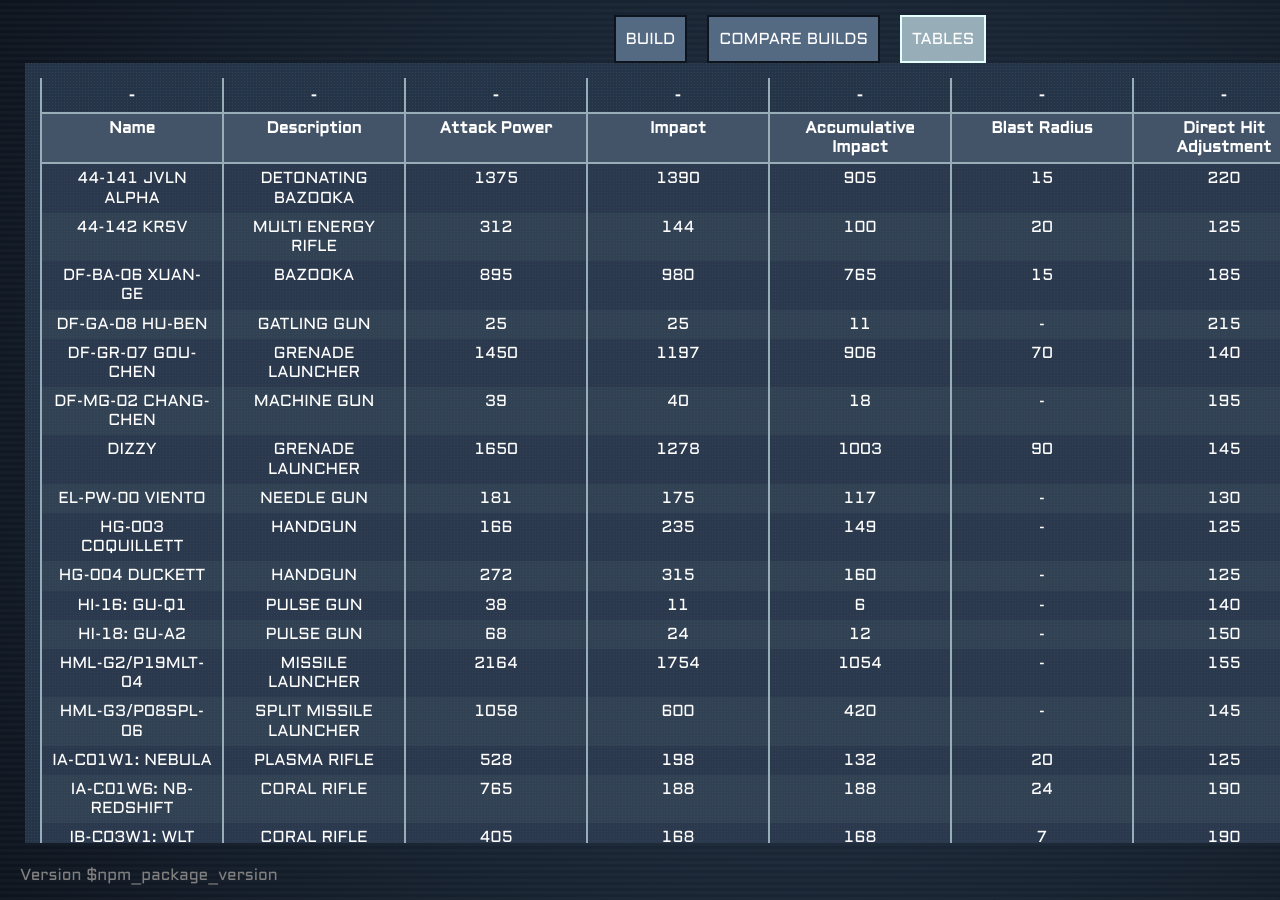
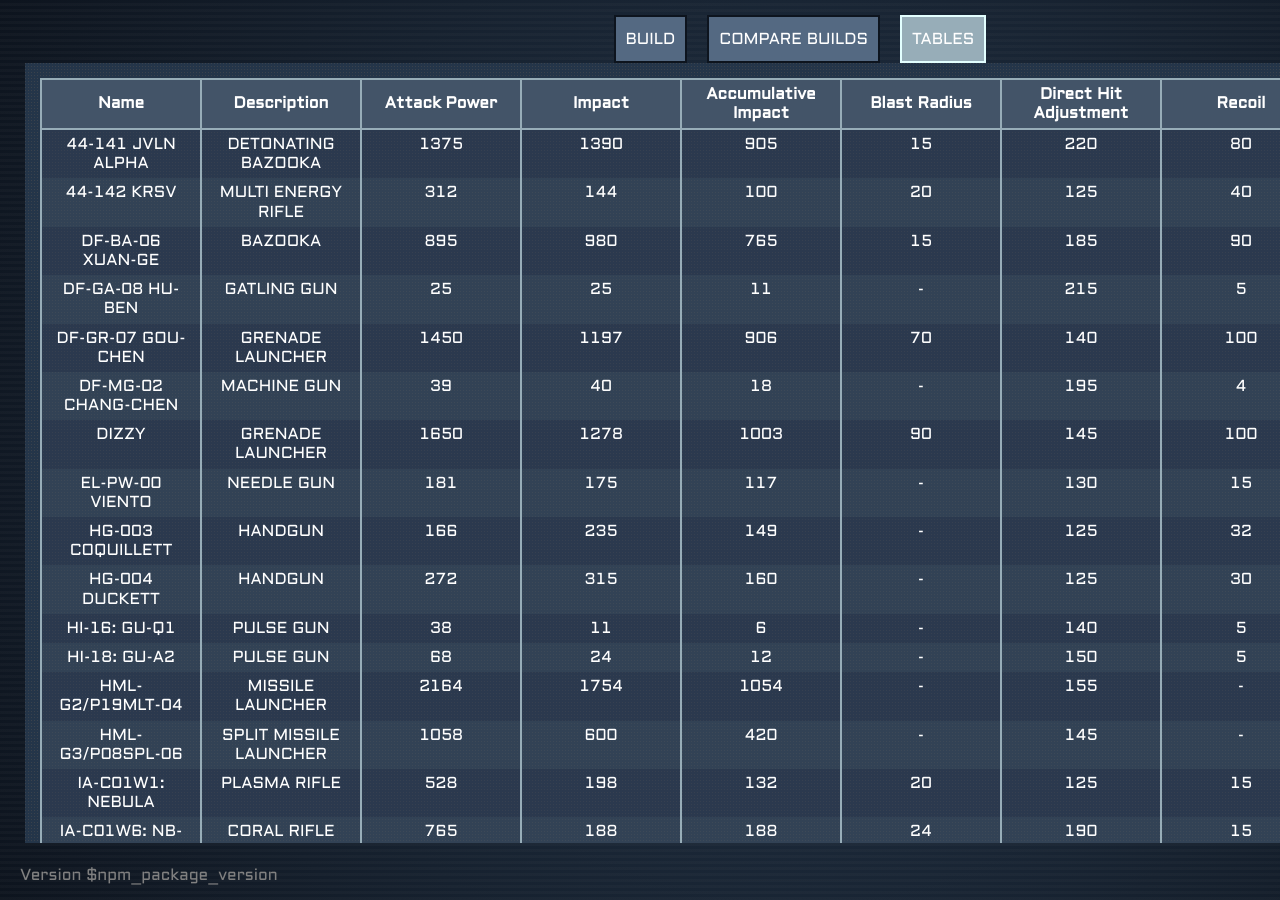
Before and after one commit to matteosal/ac6-advanced-garage, a React (Create React App) app: page / in a window 1280 px wide. Both pictures are taken after a click on the button "TABLES". Shown: the top 900 px of the page. Built offline with nearby package versions, Linux system fonts and the light colour scheme.

Commit message:
Improved visual feedback

```diff
--- a/src/Components/TablesComponent.jsx
+++ b/src/Components/TablesComponent.jsx
@@ -2,18 +2,54 @@ import {useState, useReducer, useContext, useRef} from 'react';
 
 import * as glob from '../Misc/Globals.js';
 
-const cellStyle = {
+function getCellStyle(thick) {
+	const w = thick ? '5px' : '2px';
+	return(
+		{
 			width: '160px',
 			padding: '5px 10px 5px 10px',
-	borderLeft: '2px solid ' + glob.paletteColor(5),
-	borderRight: '2px solid ' + glob.paletteColor(5),
+			boxSizing: 'border-box',
+			borderLeftWidth: w, borderRightWidth: w,
+			borderLeftStyle: 'solid', borderRightStyle: 'solid',
+			borderLeftColor: glob.paletteColor(5), borderRightColor: glob.paletteColor(5),
 			textAlign: 'center'
-};
+		}
+	)
+}
 
-const DraggableHeader = ({name, pos, changeOrdering, isHovered, dragHandler}) => {
+const longDashCharacter = '\u2012';
+const doubleArrowRight = '\u00bb';
+const doubleArrowLeft = '\u00ab';
+
+function toCellDisplay(val) {
+	if(val === undefined)
+		return longDashCharacter;
+	else if (typeof val === 'string')
+		return val.toUpperCase();
+	else
+		return val
+}
+
+function getShiftSymbolsVisibility(shiftInfo, pos) {
+	if(!shiftInfo.range)
+		return ['hidden', 'hidden'];
+	else if(pos >= shiftInfo.range[0] && pos <= shiftInfo.range[1])
+		return shiftInfo.posDirection ? ['visible', 'hidden'] : ['hidden', 'visible']
+	else
+		return ['hidden', 'hidden'];
+}
+
+const DraggableHeader = ({name, pos, previewShiftInfo, changeOrdering, dragHandler}) => {
+
+	const [isBeingDragged, setIsBeingDragged] = useState(false);
 
 	const handleDragStart = (event) => {
 		event.dataTransfer.setData(JSON.stringify(pos), pos);
+		setIsBeingDragged(true);
+	};
+
+	const handleDragEnd = (event) => {
+		setIsBeingDragged(false);
 	};
 
 	const handleDragEnter = (event) =>  {
@@ -45,51 +81,68 @@ const DraggableHeader = ({name, pos, changeOrdering, isHovered, dragHandler}) =>
 		}
 	};
 
-	const background = isHovered ? glob.paletteColor(5) : glob.paletteColor(4);
+	const [leftVisible, rightVisible] = getShiftSymbolsVisibility(previewShiftInfo, pos);
+
+	let rangeEndpoint = null;
+	if(previewShiftInfo.range) {
+		rangeEndpoint = previewShiftInfo.posDirection ? previewShiftInfo.range[1] :
+			previewShiftInfo.range[0]
+	}
+
+	const cellBaseStyle = getCellStyle(pos === rangeEndpoint);
+	const color = getHeaderColor(previewShiftInfo.range, rangeEndpoint, pos);
 
 	return (
 		<th
 			style={
 				{
-					...cellStyle,
-					backgroundColor: background,
-					cursor: 'move',
-					border: '2px solid ' + glob.paletteColor(5)
+					...cellBaseStyle,
+					backgroundColor: color,
+					height: '50px',
+					padding: '0px',
+					borderBottom: '2px solid ' + glob.paletteColor(5),
+					opacity: isBeingDragged ? 0.5 : 1
 				}
 			}
+		>
+			<div style=
+				{{display: 'flex', justifyContent: 'center', alignItems: 'center',
+					height: '100%'}}
+			>
+				<div
+					style={{height: '100%', width: '10%', visibility: leftVisible, display: 'flex', alignItems:'center', justifyContent: 'center', cursor: 'default'}}
+				>
+					{doubleArrowLeft}
+				</div>
+				<div
+					style={{height: '100%', width: '80%', display: 'flex', alignItems:'center', justifyContent: 'center', cursor: 'grab'}}
 					draggable
 					onDragStart={handleDragStart}
-			onDragEnd={() => {}}
+					onDragEnd={handleDragEnd}
 					onDragEnter={handleDragEnter}
 					onDragLeave={handleDragLeave}
 					onDragOver={event => event.preventDefault()}
 					onDrop={handleDrop}
 				>
 					{glob.toDisplayString(name)}
+				</div>
+				<div
+					style={{height: '100%', width: '10%', visibility: rightVisible, display: 'flex', alignItems:'center', justifyContent: 'center', cursor: 'default'}}
+				>
+					{doubleArrowRight}
+				</div>
+			</div>
 		</th>
 	);
 };
 
-const longDashCharacter = '\u2012';
-
-function toCellDisplay(val) {
-	if(val === undefined)
-		return longDashCharacter;
-	else if (typeof val === 'string')
-		return val.toUpperCase();
+function getHeaderColor(range, endpoint, pos) {
+	if(pos === endpoint)
+		return glob.paletteColor(5)
+	else if(range && pos >= range[0] && pos <= range[1])
+		return glob.paletteColor(4, 1, 1.5)
 	else
-		return val
-}
-
-const toDirectionChar = {'-1': '\u21d0', '1': '\u21d2', '0': longDashCharacter};
-
-function getDirectionChar(shiftInfo, pos) {
-	if(!shiftInfo.range)
-		return longDashCharacter;
-	else if(pos >= shiftInfo.range[0] && pos <= shiftInfo.range[1])
-		return shiftInfo.posDirection ? '\u21d0' : '\u21d2'
-	else
-		return longDashCharacter;
+		return glob.paletteColor(4)
 }
 
 const DraggableTable = ({data}) => {
@@ -117,33 +170,26 @@ const DraggableTable = ({data}) => {
 		}
 	);
 
+	let rangeEndpoint = null;
+	if(previewShiftInfo.range) {
+		rangeEndpoint = previewShiftInfo.posDirection ? previewShiftInfo.range[1] :
+			previewShiftInfo.range[0]
+	}
+
 	return (
 		<table style={{tableLayout: 'fixed', borderCollapse: 'collapse', width: 'auto',
-			width: '100%'}}>
+			width: '100%', border: '2px solid ' + glob.paletteColor(5)}}>
 			<thead>
 			<tr>
 				{
 					columnOrder.map(
-						(name, pos) => <td style={{...cellStyle, fontSize: '20px'}}>
-							{getDirectionChar(previewShiftInfo, pos)}
-						</td>
-					)
-				}
-			</tr>
-			<tr>
-				{
-					columnOrder.map(
 						(name, pos) => <DraggableHeader
-							key={name}
 							name={name}
 							pos={pos}
+							previewShiftInfo={previewShiftInfo}
 							changeOrdering={changeOrdering}
-							isHovered={
-								previewShiftInfo.range &&
-								pos >= previewShiftInfo.range[0] &&
-								pos <= previewShiftInfo.range[1]
-							}
 							dragHandler={dragHandler}
+							key={name}
 						/>
 					)
 				}
@@ -158,7 +204,7 @@ const DraggableTable = ({data}) => {
 						>
 							{
 								columnOrder.map(
-									name => <td style={cellStyle} key={name}>
+									(name, pos) => <td style={getCellStyle(pos === rangeEndpoint)} key={name}>
 										{toCellDisplay(row[name])}
 									</td>
 								)
```
Lines whose indentation alone changed are shown as unchanged.
